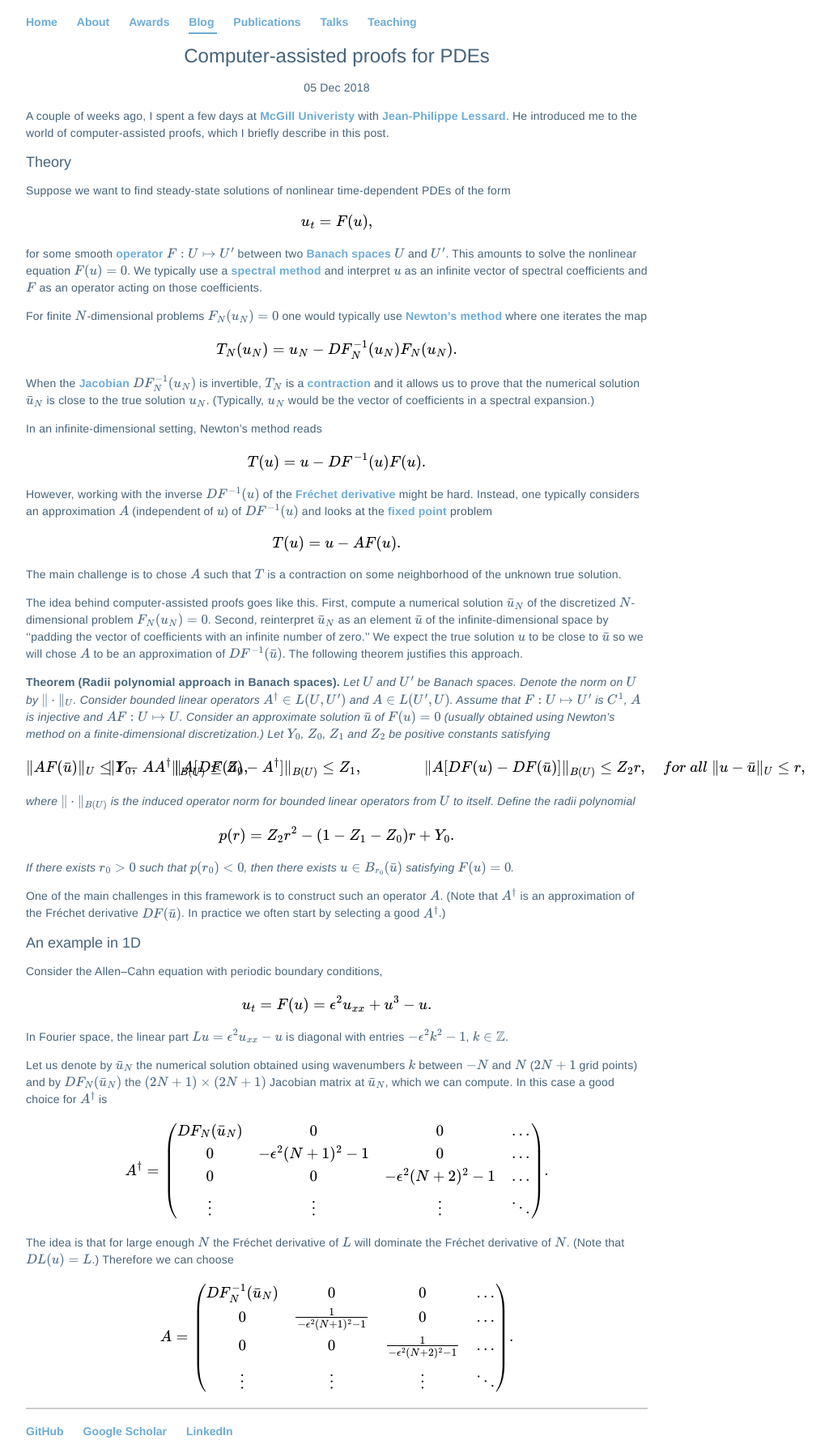
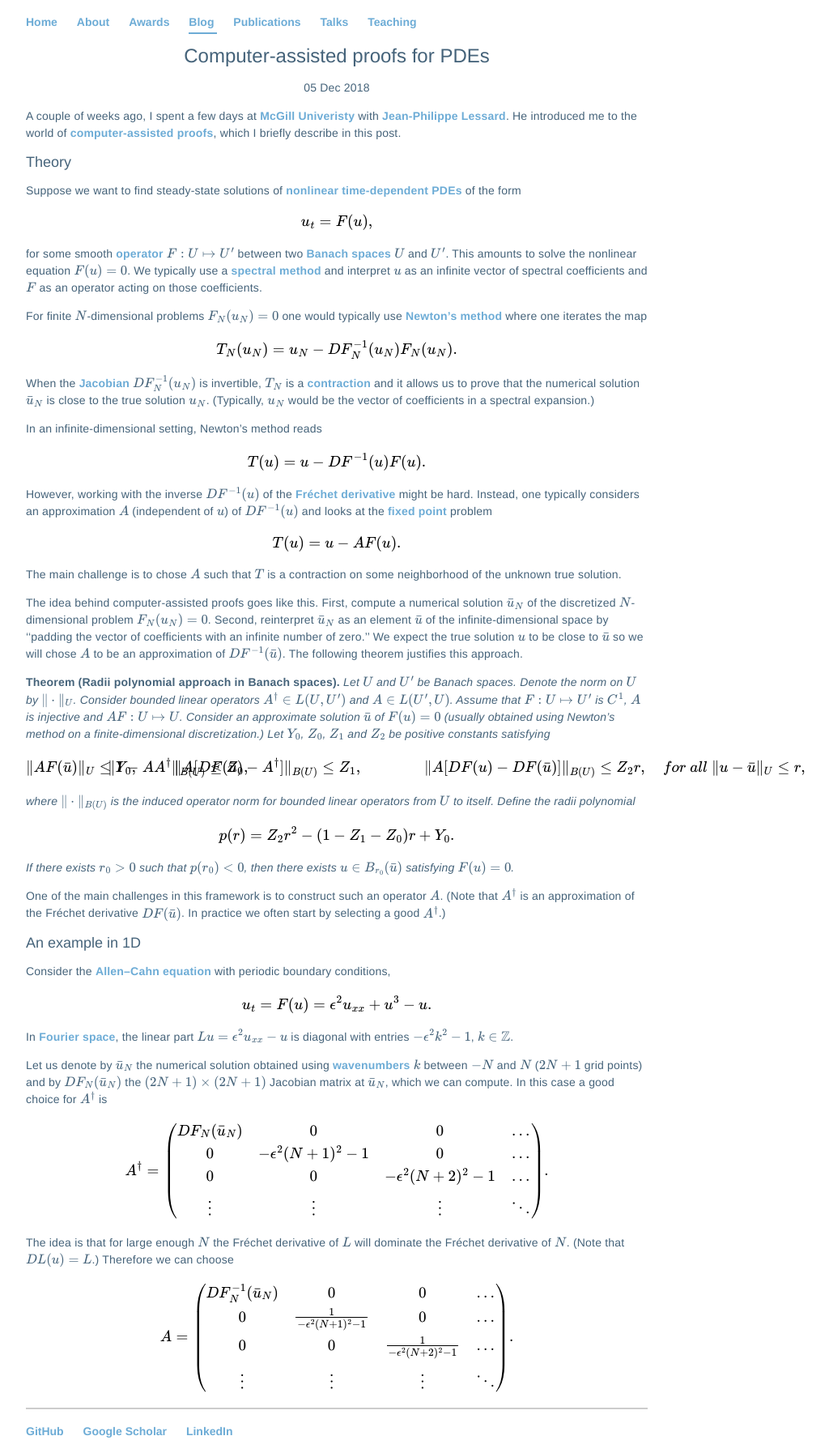
Before and after one commit to Hadrien-Montanelli/Hadrien-Montanelli.github.io, a Jekyll site: the page built from _posts/2018-12-05-assistedproofs.md, in a window 1280 px wide. Shown: the whole page at 81% size, without its empty margins (224-1248 px from the left). Built offline with Jekyll 4.4.1, drawn with Linux system fonts in a browser that asks for light colours; formulas are drawn with MathJax 3; some of the changed lines change nothing that is shown.

Commit message:
Update blog post.

```diff
--- a/_posts/2018-12-05-assistedproofs.md
+++ b/_posts/2018-12-05-assistedproofs.md
@@ -7,11 +7,11 @@ date: 2018-12-05
 A couple of weeks ago, I spent a few days at
 <a href="https://mcgill.ca/">McGill Univeristy</a>
 with <a href="http://www.math.mcgill.ca/jplessard/Home.html">Jean-Philippe Lessard</a>.
-He introduced me to the world of computer-assisted proofs, which I briefly describe in this post.
+He introduced me to the world of <a href="https://en.wikipedia.org/wiki/Computer-assisted_proof">computer-assisted proofs</a>, which I briefly describe in this post.
 
 <h2>Theory</h2>
 
-Suppose we want to find steady-state solutions of nonlinear time-dependent PDEs of the form
+Suppose we want to find steady-state solutions of <a href="https://en.wikipedia.org/wiki/Partial_differential_equation">nonlinear time-dependent PDEs</a> of the form
 
 $$
 u_t = F(u),
@@ -99,16 +99,17 @@ In practice we often start by selecting a good $$A^\dagger$$.)
 
 <h2>An example in 1D</h2>
 
-Consider the Allen--Cahn equation with periodic boundary conditions,
+Consider the <a href="http://en.wikipedia.org/wiki/Allen%E2%80%93Cahn_equation">Allen--Cahn equation</a> with periodic boundary conditions,
 
 $$
 u_t = F(u) = \epsilon^2 u_{xx} + u^3 - u.
 $$
 
-In Fourier space, the linear part $$Lu=\epsilon^2 u_{xx}-u$$ is diagonal with entries
+In <a href="http://en.wikipedia.org/wiki/Fourier_transform">Fourier space</a>, the linear part $$Lu=\epsilon^2 u_{xx}-u$$ is diagonal with entries
 $$-\epsilon^2k^2 - 1$$, $$k\in\mathbb{Z}$$.
 
-Let us denote by $$\bar{u}_{N}$$ the numerical solution obtained using wavenumbers $$k$$
+Let us denote by $$\bar{u}_{N}$$ the numerical solution obtained using
+<a href="http://en.wikipedia.org/wiki/Wavenumber">wavenumbers</a> $$k$$
 between $$-N$$ and $$N$$ ($$2N+1$$ grid points)
 and by $$DF_N(\bar{u}_N)$$ the $$(2N+1) \times (2N+1)$$ Jacobian matrix at $$\bar{u}_N$$, which we can compute.
 In this case a good choice for $$A^\dagger$$ is
```
Also changed, not shown: 2 other files.
